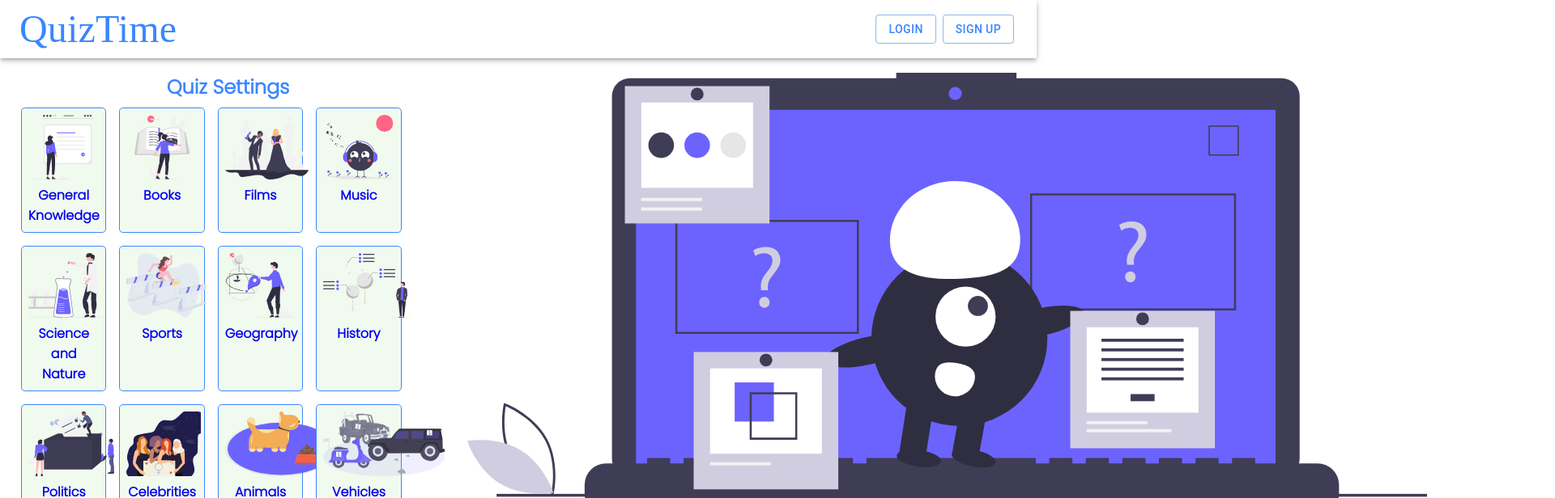
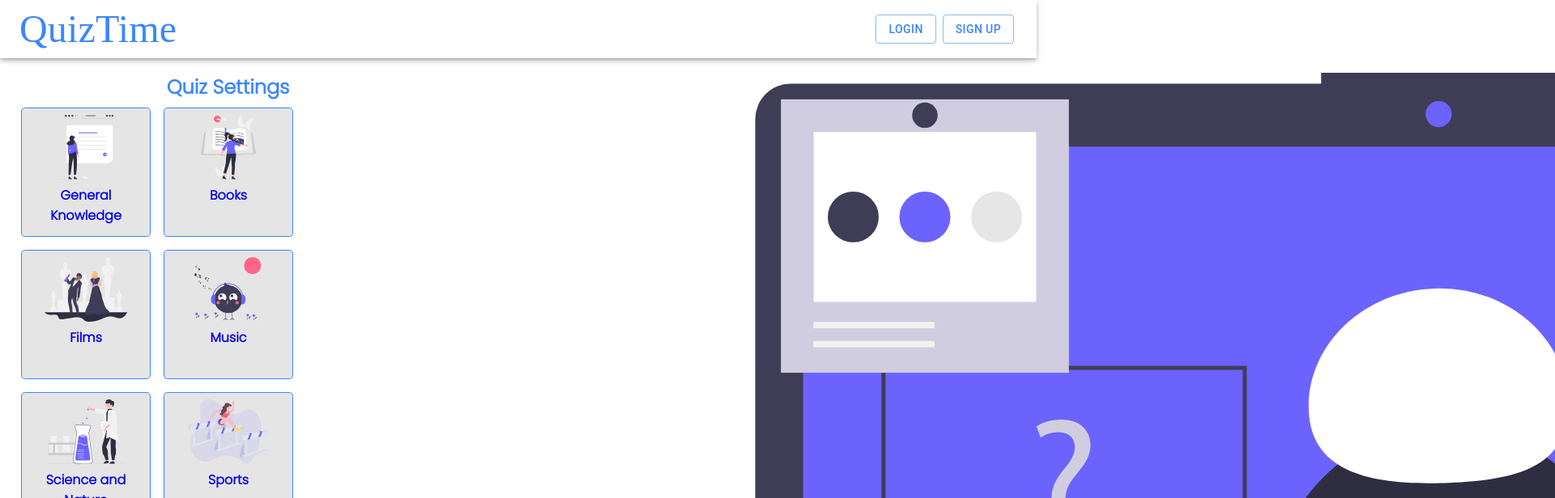
Before and after one commit to athar05/quiz-app-react, a React (Create React App) app: page / in a window 1280 px wide. Shown: the top 616 px of the page at 81% size, 1920 px wide, since content can reach past the window. Built offline with nearby package versions, Linux system fonts and the light colour scheme; a web font is replaced by a local one.

Commit message:
Updated CSS

```diff
--- a/src/App.css
+++ b/src/App.css
@@ -2,7 +2,8 @@
 
 :root {
   --primary: #3a86ff;
-  --white: #fff
+  --white: #fff;
+  --gray: #e5e5e5;
 }
 
 * {
@@ -121,16 +122,18 @@ a {
 .category-card {
   border: 1px solid var(--primary);
   text-align: center;
-  width: 20%;
+  width: 10rem;
+  height: 10rem;
   margin: 0.5rem 0.5rem;
   padding: 0.5rem 0.5rem;
-  background-color: #f1faee;
+  background-color: var(--gray);
   border-radius: 0.3rem;
+  transition: 0.4s;
 }
 
 .category-card:hover {
   cursor: pointer;
-  width: 21%;
+  background-color: var(--white);
 }
 
 .category-image {
--- a/src/components/Categories-card/CategoryCard.js
+++ b/src/components/Categories-card/CategoryCard.js
@@ -10,6 +10,7 @@ function CategoryCard() {
   return (
     <div className="quiz-category-listing">
       {categories.map((cat) => (
+        <Link to="/rules">
           <div
             className="category-card"
             key={cat.category}
@@ -18,6 +19,7 @@ function CategoryCard() {
             <img src={`${cat.img}`} alt="" className="category-image" />
             <h4 key={cat.value}>{cat.category}</h4>
           </div>
+        </Link>
       ))}
     </div>
   );
--- a/src/components/Home-body/HomeBody.js
+++ b/src/components/Home-body/HomeBody.js
@@ -6,9 +6,9 @@ function HomeBody() {
     <div className="home-body-container">
       <div className="quiz-settings">
         <h2>Quiz Settings</h2>
-        <Link to="/rules">
-          <CategoryCard />
-        </Link>
+        {/* <Link to="/rules"> */}
+        <CategoryCard />
+        {/* </Link> */}
       </div>
       <div className="home-body-banner">
         <img
```
Lines whose indentation alone changed are shown as unchanged.
